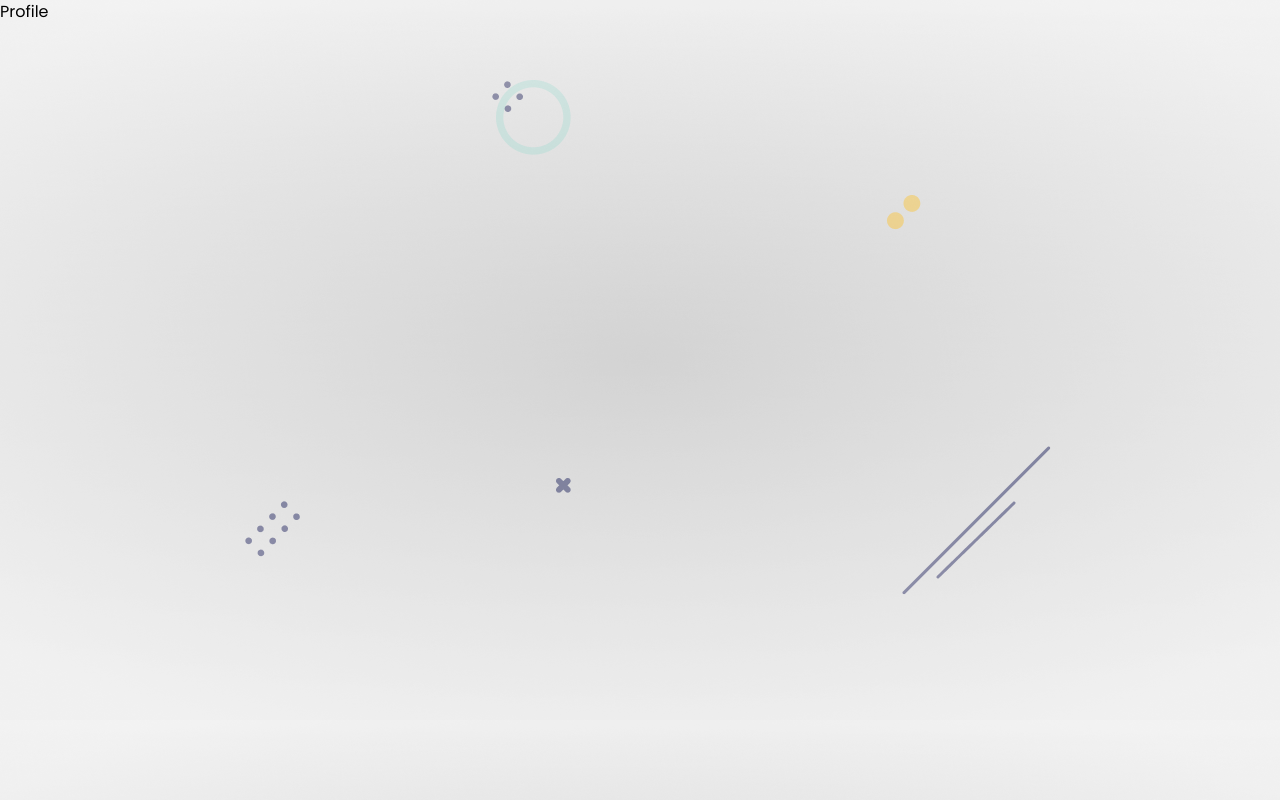
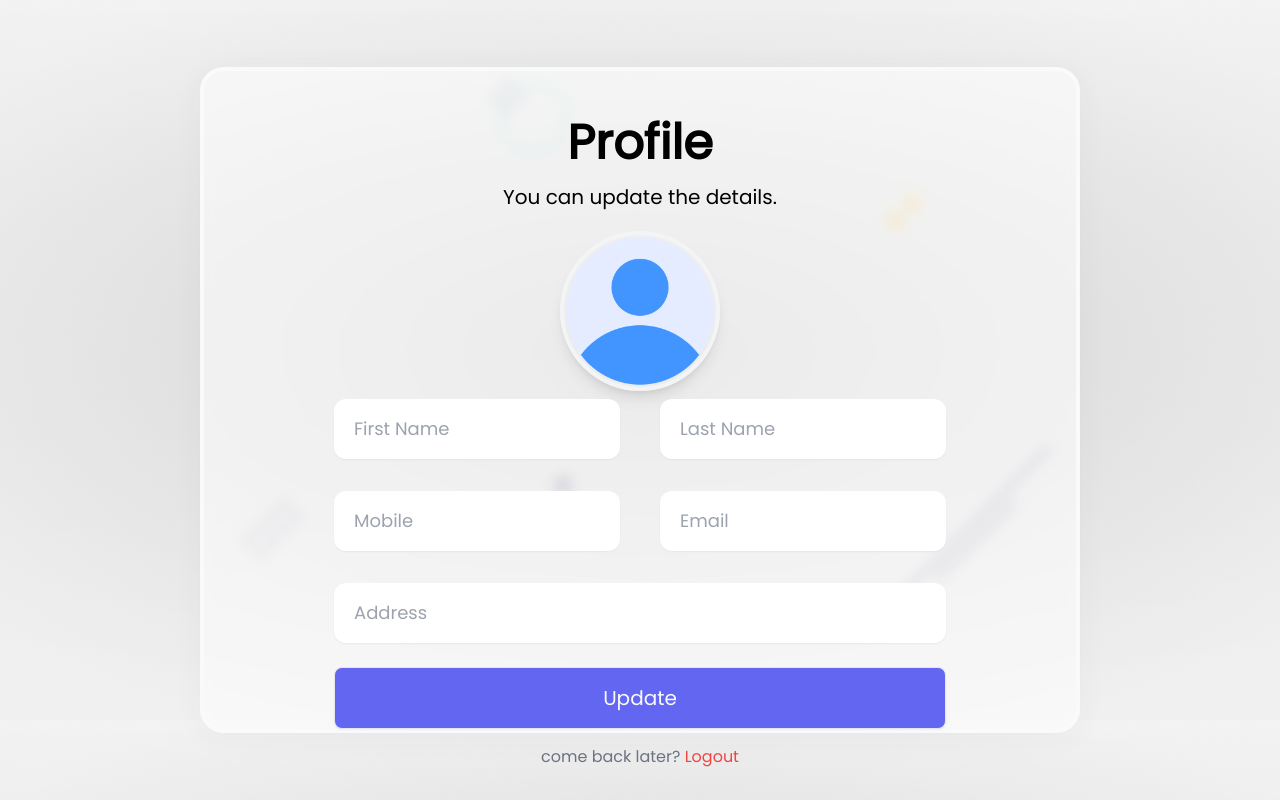
Before and after one commit to Rezuan-Ahmed-git/fullstack-auth-mern, a React (Vite) app in the folder client/: page /profile in a window 1280 px wide. Built offline with nearby package versions, Linux system fonts and the light colour scheme.

Commit message:
client: profile ui completed

```diff
--- a/client/src/components/Profile.jsx
+++ b/client/src/components/Profile.jsx
@@ -1,5 +1,125 @@
+/* eslint-disable react/no-unescaped-entities */
+import avatar from '../assets/profile.png';
+import { Toaster } from 'react-hot-toast';
+import { useFormik } from 'formik';
+import { profileValidation } from '../helper/validate';
+import convertToBase64 from '../helper/convert';
+
+import styles from '../styles/Username.module.css';
+import extend from '../styles/Profile.module.css';
+import { useState } from 'react';
+
 const Profile = () => {
-  return <div>Profile</div>;
+  const [file, setFile] = useState();
+
+  const formik = useFormik({
+    initialValues: {
+      firstName: '',
+      lastName: '',
+      email: '',
+      mobile: '',
+      address: '',
+    },
+    validate: profileValidation,
+    validateOnBlur: false,
+    validateOnChange: false,
+    onSubmit: async (values) => {
+      values = await Object.assign(values, { profile: file || '' });
+      console.log(values);
+    },
+  });
+
+  /** formik doesn't support file upload so, we need to create this handler */
+
+  const onUpload = async (e) => {
+    const base64 = await convertToBase64(e.target.files[0]);
+    setFile(base64);
+  };
+
+  return (
+    <div className="container mx-auto">
+      <Toaster position="top-center" reverseOrder={false}></Toaster>
+
+      <div className="flex justify-center items-center h-screen">
+        <div
+          className={`${styles.glass} ${extend.glass}`}
+          style={{ width: '50%', paddingTop: '3em' }}
+        >
+          <div className="title flex flex-col items-center">
+            <h4 className="text-5xl font-bold">Profile</h4>
+            <span className="py-4 text-xl w-2/3 text-center text-gray-5">
+              You can update the details.
+            </span>
+          </div>
+
+          <form className="py-1" onSubmit={formik.handleSubmit}>
+            <div className="profile flex justify-center y-4">
+              <label htmlFor="profile">
+                <img
+                  src={file || avatar}
+                  className={`${styles.profile_img} ${extend.profile_img}`}
+                  alt="avatar"
+                />
+              </label>
+
+              <input
+                onChange={onUpload}
+                type="file"
+                name="profile"
+                id="profile"
+              />
+            </div>
+            <div className="textbox flex flex-col items-center gap-6">
+              <div className="name flex w-3/4 gap-10">
+                <input
+                  {...formik.getFieldProps('firstName')}
+                  type="text"
+                  className={`${styles.textbox} ${extend.textbox}`}
+                  placeholder="First Name"
+                />
+                <input
+                  {...formik.getFieldProps('lastName')}
+                  type="text"
+                  className={`${styles.textbox} ${extend.textbox}`}
+                  placeholder="Last Name"
+                />
+              </div>
+              <div className="name flex w-3/4 gap-10">
+                <input
+                  {...formik.getFieldProps('mobile')}
+                  type="text"
+                  className={`${styles.textbox} ${extend.textbox}`}
+                  placeholder="Mobile"
+                />
+                <input
+                  {...formik.getFieldProps('email')}
+                  type="text"
+                  className={`${styles.textbox} ${extend.textbox}`}
+                  placeholder="Email"
+                />
+              </div>
+              <input
+                {...formik.getFieldProps('address')}
+                type="text"
+                className={`${styles.textbox} ${extend.textbox}`}
+                placeholder="Address"
+              />
+              <button className={styles.btn} type="submit">
+                Update
+              </button>
+            </div>
+
+            <div className="text-center py-4">
+              <span className="text-gray-500">
+                come back later?{' '}
+                <button className="text-red-500">Logout</button>
+              </span>
+            </div>
+          </form>
+        </div>
+      </div>
+    </div>
+  );
 };
 
 export default Profile;
--- a/client/src/helper/validate.js
+++ b/client/src/helper/validate.js
@@ -32,6 +32,12 @@ export async function registerValidation(values) {
   passwordVerify(errors, values);
   emailVerify(errors, values);
 
+  return errors;
+}
+
+/** validate profile page */
+export async function profileValidation(values) {
+  const errors = emailVerify({}, values);
   return errors;
 }
 
--- /dev/null
+++ b/client/src/styles/Profile.module.css
@@ -0,0 +1,11 @@
+.glass {
+    @apply h-5/6 w-5/6;
+}
+
+.profile_img {
+    @apply w-40 cursor-pointer;
+}
+
+.textbox {
+    @apply w-3/4;
+}
```
